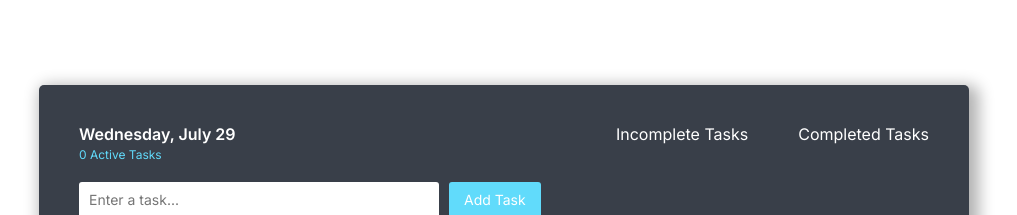
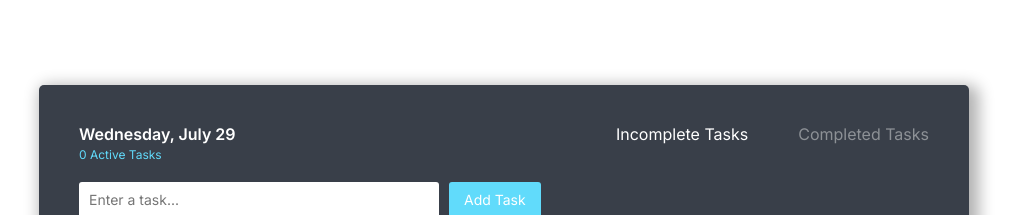
Before and after one commit to hieutm211/todo-list, a React (Create React App) app: page / in a window 1280 px wide. Shown: the top 215 px of the page, without its empty margins (136-1153 px from the left). Built offline with nearby package versions, Linux system fonts and the light colour scheme.

Commit message:
display css effect for active/inactive list

```diff
--- a/src/App.css
+++ b/src/App.css
@@ -34,6 +34,7 @@ header::after {
 
 nav {
     display: flex;
+    color: #8D9196;
 }
 
 nav button {
@@ -92,3 +93,7 @@ li {
     font-size: 1.6rem;
     color: white;
 }
+
+.active {
+    color: white;
+}
--- a/src/App.js
+++ b/src/App.js
@@ -6,6 +6,10 @@ function Header(props) {
   const monthNames = ["January", "February", "March", "April", "May", "June",
   "July", "August", "September", "October", "November", "December"
 ];
+
+  let incompClassName = props.currentList ? '' : 'active';
+  let compClassName = props.currentList ? 'active': '';
+
   const today = new Date();
   return (
     <header>
@@ -14,8 +18,8 @@ function Header(props) {
           {dayNames[today.getDay()]}, {monthNames[today.getMonth()]} {today.getDate()}
         </div>
         <nav>
-          <button onClick={ (event) => props.setCurrentList(0) }>Incomplete Tasks</button>
-          <button onClick={ () => props.setCurrentList(1) } >Completed Tasks</button>
+          <button className={incompClassName} onClick={ (event) => props.setCurrentList(0) }>Incomplete Tasks</button>
+          <button className={compClassName} onClick={ () => props.setCurrentList(1) } >Completed Tasks</button>
         </nav>
       </div>
 
@@ -55,7 +59,7 @@ function Form(props) {
 
   return (
     <div className="taskForm">
-      <div class="form">
+      <div className="form">
           <input type="text" value={description} onKeyDown={handleKeyDown} onChange={handleChange} placeholder="Enter a task..."></input>
           <button onClick={() => addTask(description)}>Add Task</button>
       </div>
@@ -184,7 +188,13 @@ function App() {
   return (
     <div className="App">
       <div className="container">
-        <Header activeTask={incompleteList.length} setCurrentList={setCurrentList} addTask={addTask} verify={verify}/>
+        <Header
+          activeTask={incompleteList.length}
+          currentList = {currentList}
+          setCurrentList={setCurrentList}
+          addTask={addTask}
+          verify={verify}
+        />
         <List value={getCurrentList()} moveTask={moveTask} removeTask={removeTask}/>
       </div>
     </div>
```
